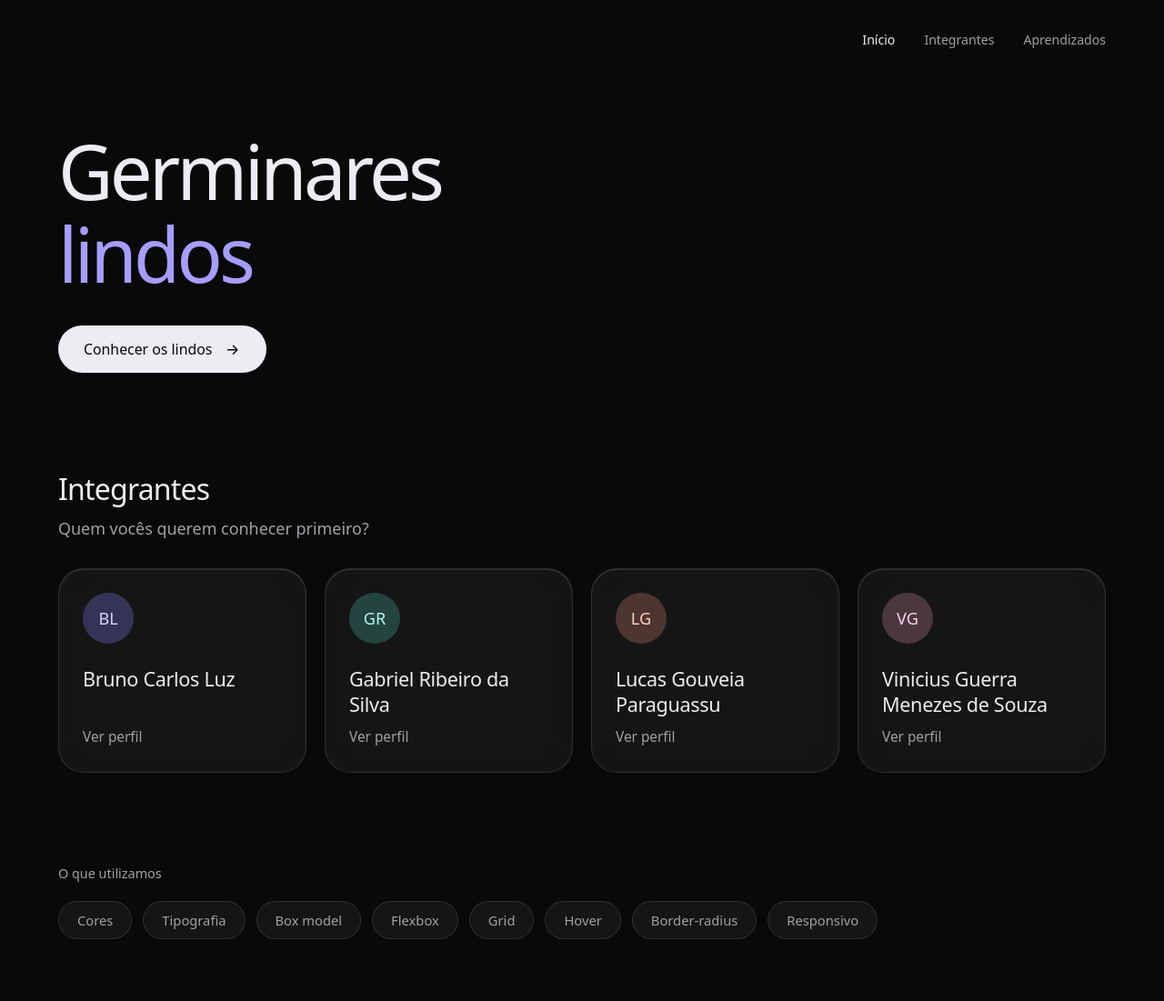
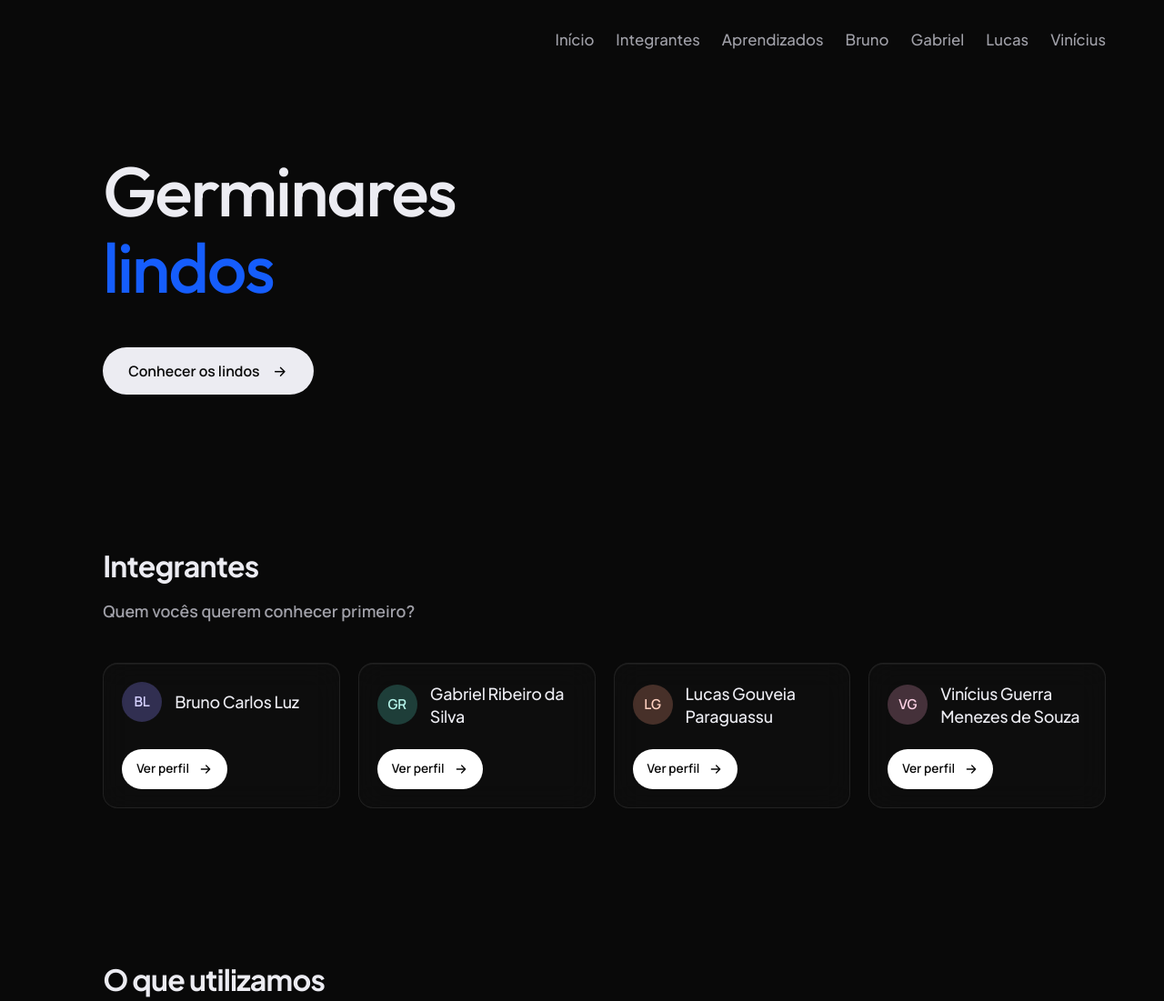
Before and after one commit to brunocluz/quem-somos-nos, a plain HTML site: page paginaInicial.html in a window 1280 px wide. Shown: the top 1101 px of the page at 91% size. Drawn offline with Linux system fonts and the light colour scheme.

Commit message:
feat: v2 landing page

```diff
--- a/estilos/style-pagina-inicial.css
+++ b/estilos/style-pagina-inicial.css
@@ -1,23 +1,22 @@
 :root {
     --fundo: #090909;
-    --texto: #ECECF2;
-    --texto-suave: #A0A0A8;
-    --texto-apagado: #707078;
+    --texto: #ececf2;
+    --texto-suave: #a0a0a8;
 
-    --vidro: rgba(255, 255, 255, 0.05);
-    --vidro-forte: rgba(255, 255, 255, 0.085);
-    --borda: rgba(255, 255, 255, 0.11);
+    --vidro-forte: rgba(255, 255, 255, 0.07);
+    --card-fundo: rgba(255, 255, 255, 0.02);
+    --card-borda: rgba(255, 255, 255, 0.08);
+    --borda-hover: #ffffff;
 
-    --violeta: #A79DFF;
-    --turquesa: #5EEAD4;
+    --violeta: #a79dff;
 
-    --raio-grande: 36px;
-    --raio-medio: 28px;
+    --fonte-texto: "Manrope", system-ui, sans-serif;
+    --fonte-titulos: "Plus Jakarta Sans", system-ui, sans-serif;
+    --fonte-hero: "Outfit", system-ui, sans-serif;
 
-    --fonte: system-ui, -apple-system, "Segoe UI", Roboto, sans-serif;
-    --fonte-mono: ui-monospace, "SF Mono", "Cascadia Code", Consolas, monospace;
-
+    --raio-medio: 16px;
     --margem-lateral: clamp(24px, 5vw, 88px);
+    --deslocamento-conteudo: 1.3cm;
 }
 
 *,
@@ -33,19 +32,29 @@ html {
 body {
     margin: 0;
     min-height: 100vh;
+
     background: var(--fundo);
     color: var(--texto);
-    font-family: var(--fonte);
-    line-height: 1.5;
+
+    font-family: var(--fonte-texto);
+    font-size: 1rem;
+    font-weight: 600;
+    line-height: 1.6;
+
     -webkit-font-smoothing: antialiased;
-    overflow-x: hidden;
 }
 
-h1, h2, p, ul, ol, figure {
+h1,
+h2,
+h3,
+p,
+ul,
+ol {
     margin: 0;
 }
 
-ul, ol {
+ul,
+ol {
     padding: 0;
     list-style: none;
 }
@@ -58,6 +67,8 @@ a {
 svg {
     width: 1em;
     height: 1em;
+    flex-shrink: 0;
+
     fill: none;
     stroke: currentColor;
     stroke-width: 2;
@@ -67,97 +78,129 @@ svg {
 
 :focus-visible {
     outline: 2px solid var(--violeta);
-    outline-offset: 4px;
-}
-
-.topo,
-main,
-.rodape {
-    width: min(calc(100% - 2 * var(--margem-lateral)), 1440px);
-    margin-left: var(--margem-lateral);
-    margin-right: auto;
+    outline-offset: 5px;
 }
 
 .topo {
+    width: min(
+        calc(100% - 2 * var(--margem-lateral)),
+        1440px
+    );
+
+    margin-left: var(--margem-lateral);
+    margin-right: auto;
+
     display: flex;
     justify-content: flex-end;
     align-items: center;
-    padding-block: 26px;
+
+    padding-block: 22px;
+}
+
+main {
+    width: min(
+        calc(
+            100% - 2 * var(--margem-lateral)
+            - var(--deslocamento-conteudo)
+        ),
+        1440px
+    );
+
+    margin-left: calc(
+        var(--margem-lateral) + var(--deslocamento-conteudo)
+    );
+    margin-right: auto;
 }
 
 .menu {
     display: flex;
+    justify-content: flex-end;
     align-items: center;
-    justify-content: flex-end;
-    gap: 32px;
-    padding: 0;
-    margin: 0;
-    background: transparent;
-    border: none;
-    border-radius: 0;
-    box-shadow: none;
-    backdrop-filter: none;
+    flex-wrap: wrap;
+
+    gap: 8px 24px;
 }
 
 .menu a {
     display: inline-flex;
     align-items: center;
-    padding: 7px 0;
-    border-radius: 0;
-    background: transparent;
+
+    padding-block: 10px;
+
     color: var(--texto-suave);
-    font-size: 0.88rem;
+
+    font-family: var(--fonte-titulos);
+    font-size: 1.05rem;
     font-weight: 500;
-    transition: color 0.2s;
+    line-height: 1.4;
+
+    transition: color 0.2s ease;
 }
 
-.menu a:hover {
-    color: #FFFFFF;
-}
-
-.menu a.ativo {
-    color: var(--texto);
-    background: transparent;
+.menu a:hover,
+.menu a:focus-visible {
+    color: #ffffff;
 }
 
 .hero {
-    display: grid;
-    grid-template-columns: 1fr 1fr;
-    align-items: center;
-    gap: 56px;
-    padding-block: 56px 76px;
+    padding-block: 80px 120px;
+    scroll-margin-top: 24px;
 }
 
-h1 {
-    font-size: clamp(3.3rem, 6.5vw, 6.7rem);
+.hero-texto {
+    max-width: 850px;
+}
+
+.hero h1 {
+    font-family: var(--fonte-hero);
+    font-size: clamp(3rem, 6vw, 6rem);
     font-weight: 500;
-    line-height: 1.09;
-    letter-spacing: -0.045em;
+    line-height: 1.1;
+    letter-spacing: -0.025em;
+
+    overflow-wrap: anywhere;
 }
 
 .destaque {
     display: block;
-    color: var(--violeta);
+    color: oklch(54.6% 0.245 262.881);
 }
 
 .acoes {
     display: flex;
     flex-wrap: wrap;
     gap: 16px;
-    margin-top: 34px;
+
+    margin-top: 46px;
+}
+
+.botao,
+.botao-card {
+    display: inline-flex;
+    align-items: center;
+    justify-content: flex-start;
+
+    width: max-content;
+    border-radius: 999px;
+
+    font-family: var(--fonte-texto);
+    font-weight: 600;
+
+    white-space: nowrap;
+
+    transition:
+        padding-right 0.3s ease,
+        background-color 0.2s ease;
 }
 
 .botao {
-    display: inline-flex;
-    align-items: center;
-    justify-content: center;
     gap: 14px;
+
     min-height: 52px;
     padding: 13px 28px;
-    border-radius: 999px;
+
     font-size: 0.99rem;
-    font-weight: 500;
-    transition: background 0.2s, border-color 0.2s;
+    line-height: 1.5;
 }
 
 .botao svg {
@@ -169,32 +212,40 @@ h1 {
     color: var(--fundo);
 }
 
-.botao-primario:hover {
-    background: #FFFFFF;
+.botao-primario:hover,
+.botao-primario:focus-visible {
+    background: #ffffff;
+}
+
+.botao:hover,
+.botao:focus-visible {
+    padding-right: 52px;
 }
 
 .integrantes {
-    padding-block: 28px 76px;
+    padding-block: 48px 120px;
     scroll-margin-top: 24px;
 }
 
 .secao-topo {
-    display: flex;
-    align-items: flex-end;
-    justify-content: space-between;
-    margin-bottom: 30px;
+    margin-bottom: 42px;
 }
 
 h2 {
+    font-family: var(--fonte-titulos);
     font-size: 2rem;
-    font-weight: 500;
+    font-weight: 700;
+    line-height: 1.3;
     letter-spacing: -0.025em;
 }
 
 .secao-topo p {
-    margin-top: 6px;
+    margin-top: 14px;
+
     color: var(--texto-suave);
+
     font-size: 1.12rem;
+    font-weight: 600;
 }
 
 .cards {
@@ -203,137 +254,188 @@ h2 {
     gap: 20px;
 }
 
-.card {
-    position: relative;
-    display: flex;
-    flex-direction: column;
-    align-items: flex-start;
-    height: 100%;
-    min-height: 215px;
-    padding: 26px;
-    border-radius: var(--raio-medio);
-    background: var(--vidro);
-    border: 1px solid var(--borda);
-    box-shadow: inset 0 1px 0 rgba(255, 255, 255, 0.12);
+.cards > li {
+    min-width: 0;
+}
+
+.card,
+.tags li {
+    border: 1px solid var(--card-borda);
+
+    background: var(--card-fundo);
+    box-shadow: inset 0 1px 0 rgba(255, 255, 255, 0.05);
+
     -webkit-backdrop-filter: blur(16px);
     backdrop-filter: blur(16px);
-    transition: background 0.25s, border-color 0.25s;
+
+    transition:
+        background-color 0.3s ease,
+        border-color 0.3s ease,
+        color 0.3s ease;
 }
 
-.card:hover {
+.card {
+    display: grid;
+    grid-template-columns: auto minmax(0, 1fr);
+    align-content: space-between;
+    align-items: center;
+
+    column-gap: 14px;
+    row-gap: 20px;
+
+    height: 100%;
+    min-height: 160px;
+    padding: 20px;
+
+    border-radius: var(--raio-medio);
+}
+
+.card:hover,
+.card:focus-within,
+.tags li:hover {
     background: var(--vidro-forte);
-    border-color: rgba(167, 157, 255, 0.5);
+    border-color: var(--borda-hover);
 }
 
 .avatar {
     display: grid;
     place-items: center;
-    width: 56px;
-    height: 56px;
+
+    width: 44px;
+    height: 44px;
+
     border-radius: 50%;
-    font-size: 1.13rem;
-    font-weight: 500;
+
+    font-family: var(--fonte-texto);
+    font-size: 0.95rem;
+    font-weight: 600;
+    line-height: 1;
 }
 
 .av-violeta {
     background: rgba(142, 134, 255, 0.28);
-    color: #D6D2FF;
+    color: #d6d2ff;
 }
 
 .av-turquesa {
     background: rgba(94, 234, 212, 0.22);
-    color: #B5F5EA;
+    color: #b5f5ea;
 }
 
 .av-coral {
     background: rgba(255, 158, 128, 0.24);
-    color: #FFD0C0;
+    color: #ffd0c0;
 }
 
 .av-rosa {
     background: rgba(245, 163, 199, 0.24);
-    color: #FBD0E3;
+    color: #fbd0e3;
 }
 
 .nome {
-    margin-top: 25px;
-    font-size: 1.35rem;
+    min-width: 0;
+
+    color: var(--texto);
+
+    font-family: var(--fonte-titulos);
+    font-size: 1.12rem;
     font-weight: 500;
-    line-height: 1.3;
+    line-height: 1.4;
     letter-spacing: -0.015em;
+
+    overflow-wrap: anywhere;
+
+    transition: color 0.3s ease;
 }
 
-.ver {
-    margin-top: auto;
-    padding-top: 10px;
-    color: var(--texto-suave);
-    font-size: 0.96rem;
-    font-weight: 400;
+.card:hover .nome,
+.card:focus-within .nome {
+    color: #ffffff;
+}
+
+.botao-card {
+    grid-column: 1 / -1;
+    justify-self: start;
+
+    gap: 10px;
+
+    min-height: 44px;
+    padding: 9px 16px;
+
+    background: #ffffff;
+    color: var(--fundo);
+
+    font-size: 0.85rem;
+    line-height: 1.4;
+}
+
+.botao-card svg {
+    font-size: 1rem;
+}
+
+.botao-card:hover,
+.botao-card:focus-visible {
+    padding-right: 40px;
 }
 
 .aprendizados {
-    padding-block: 24px 48px;
+    padding-block: 48px 72px;
     scroll-margin-top: 24px;
 }
 
 .aprendizados h2 {
-    margin-bottom: 20px;
-    color: var(--texto-suave);
-    font-family: var(--fonte);
-    font-size: 0.9rem;
-    font-weight: 400;
-    letter-spacing: normal;
-    text-transform: none;
+    margin-bottom: 42px;
 }
 
 .tags {
     display: flex;
     flex-wrap: wrap;
-    gap: 12px;
+    gap: 16px;
 }
 
 .tags li {
-    padding: 9px 20px;
+    display: flex;
+    align-items: center;
+    justify-content: center;
+
+    min-height: 64px;
+    padding: 16px 28px;
+
     border-radius: 999px;
-    background: var(--vidro);
-    border: 1px solid var(--borda);
-    color: var(--texto-suave);
-    font-size: 0.92rem;
-    font-weight: 400;
-    transition: color 0.2s, border-color 0.2s;
+
+    color: var(--texto);
+
+    font-family: var(--fonte-texto);
+    font-size: 1.08rem;
+    font-weight: 500;
+    line-height: 1.5;
 }
 
 .tags li:hover {
-    color: var(--texto);
-    border-color: rgba(167, 157, 255, 0.5);
-}
-
-.rodape {
-    padding-block: 24px 40px;
-    border-top: 1px solid var(--borda);
-    color: var(--texto-apagado);
-    font-size: 0.78rem;
+    color: #ffffff;
 }
 
 @media (max-width: 1200px) {
     .cards {
         grid-template-columns: repeat(2, minmax(0, 1fr));
     }
-
-    .hero {
-        gap: 36px;
-    }
 }
 
 @media (max-width: 850px) {
     .hero {
-        grid-template-columns: 1fr;
-        gap: 40px;
-        padding-block: 45px 60px;
+        padding-block: 64px 100px;
     }
 
-    h1 {
-        font-size: clamp(3.2rem, 8vw, 5.5rem);
+    .hero h1 {
+        font-size: clamp(3rem, 7.5vw, 5rem);
+    }
+
+    .menu {
+        gap: 8px 20px;
+    }
+
+    .menu a {
+        font-size: 1rem;
     }
 }
 
@@ -343,16 +445,28 @@ h2 {
     }
 
     .topo {
-        padding-block: 20px;
+        padding-block: 16px;
     }
 
     .menu {
-        gap: 20px;
-        flex-wrap: wrap;
+        gap: 6px 16px;
     }
 
     .menu a {
-        font-size: 0.83rem;
+        padding-block: 8px;
+        font-size: 0.95rem;
+    }
+
+    .hero {
+        padding-block: 56px 80px;
+    }
+
+    .hero h1 {
+        font-size: clamp(2.5rem, 9vw, 4rem);
+    }
+
+    .acoes {
+        margin-top: 38px;
     }
 
     .cards {
@@ -360,20 +474,41 @@ h2 {
     }
 
     .card {
-        min-height: 185px;
+        min-height: 145px;
     }
 
     .integrantes {
-        padding-bottom: 50px;
+        padding-block: 40px 80px;
     }
 
-    .foto {
-        padding: 12px;
-        border-radius: 26px;
+    .secao-topo {
+        margin-bottom: 34px;
     }
 
-    .foto-moldura {
-        border-radius: 18px;
+    h2 {
+        font-size: 1.75rem;
+    }
+
+    .secao-topo p {
+        font-size: 1rem;
+    }
+
+    .aprendizados {
+        padding-block: 40px 64px;
+    }
+
+    .aprendizados h2 {
+        margin-bottom: 34px;
+    }
+
+    .tags {
+        gap: 12px;
+    }
+
+    .tags li {
+        min-height: 56px;
+        padding: 14px 22px;
+        font-size: 1rem;
     }
 }
 
@@ -382,7 +517,9 @@ h2 {
         scroll-behavior: auto;
     }
 
-    * {
+    *,
+    *::before,
+    *::after {
         transition: none !important;
     }
 }
--- a/paginaInicial.html
+++ b/paginaInicial.html
@@ -3,83 +3,194 @@
 <head>
     <meta charset="UTF-8">
     <meta name="viewport" content="width=device-width, initial-scale=1.0">
+
+    <title>Os Germinares TECHs mais lindos do Instituto J&F</title>
+
     <link rel="icon" href="imagens/money.png">
-    <title>Os Germinares TECHs mais lindos do Instituto J&amp;F</title>
-    <link rel="stylesheet" href="/estilos/style-pagina-inicial.css">
+
+    <link rel="preconnect" href="https://fonts.googleapis.com">
+    <link rel="preconnect" href="https://fonts.gstatic.com" crossorigin>
+
+    <link
+        href="https://fonts.googleapis.com/css2?family=Manrope:wght@500;600&family=Outfit:wght@500&family=Plus+Jakarta+Sans:wght@500;700&display=swap"
+        rel="stylesheet"
+    >
+
+    <link rel="stylesheet" href="estilos/style-pagina-inicial.css">
 </head>
+
 <body>
-
     <header class="topo">
         <nav class="menu" aria-label="Navegação principal">
-            <a href="#inicio" class="ativo">Início</a>
+            <a href="#inicio">Início</a>
             <a href="#integrantes">Integrantes</a>
             <a href="#aprendizados">Aprendizados</a>
+            <a href="bruno.html">Bruno</a>
+            <a href="gabriel.html">Gabriel</a>
+            <a href="lucas.html">Lucas</a>
+            <a href="vinicius.html">Vinícius</a>
         </nav>
     </header>
 
     <main>
-        <section class="hero" id="inicio">
+        <section
+            class="hero"
+            id="inicio"
+            aria-labelledby="titulo-principal"
+        >
             <div class="hero-texto">
-                <h1>Germinares <span class="destaque">lindos</span></h1>
+                <h1 id="titulo-principal">
+                    Germinares
+                    <span class="destaque">lindos</span>
+                </h1>
 
                 <div class="acoes">
                     <a class="botao botao-primario" href="#integrantes">
                         Conhecer os lindos
-                        <svg viewBox="0 0 24 24" aria-hidden="true">
+
+                        <svg
+                            viewBox="0 0 24 24"
+                            aria-hidden="true"
+                            focusable="false"
+                        >
                             <path d="M5 12h14M13 6l6 6-6 6"/>
                         </svg>
                     </a>
                 </div>
             </div>
-
-
         </section>
 
-        <section class="integrantes" id="integrantes">
+        <section
+            class="integrantes"
+            id="integrantes"
+            aria-labelledby="titulo-integrantes"
+        >
             <div class="secao-topo">
-                <div>
-                    <h2>Integrantes</h2>
-                    <p>Quem vocês querem conhecer primeiro?</p>
-                </div>
+                <h2 id="titulo-integrantes">Integrantes</h2>
+                <p>Quem vocês querem conhecer primeiro?</p>
             </div>
 
             <ol class="cards">
                 <li>
-                    <a class="card" href="bruno.html">
-                        <span class="avatar av-violeta">BL</span>
-                        <span class="nome">Bruno Carlos Luz</span>
-                        <span class="ver">Ver perfil</span>
-                    </a>
+                    <article class="card" aria-labelledby="nome-bruno">
+                        <span class="avatar av-violeta" aria-hidden="true">
+                            BL
+                        </span>
+
+                        <h3 class="nome" id="nome-bruno">
+                            Bruno Carlos Luz
+                        </h3>
+
+                        <a
+                            class="botao-card"
+                            href="bruno.html"
+                            aria-label="Ver perfil de Bruno Carlos Luz"
+                        >
+                            Ver perfil
+
+                            <svg
+                                viewBox="0 0 24 24"
+                                aria-hidden="true"
+                                focusable="false"
+                            >
+                                <path d="M5 12h14M13 6l6 6-6 6"/>
+                            </svg>
+                        </a>
+                    </article>
                 </li>
 
                 <li>
-                    <a class="card" href="gabriel.html">
-                        <span class="avatar av-turquesa">GR</span>
-                        <span class="nome">Gabriel Ribeiro da Silva</span>
-                        <span class="ver">Ver perfil</span>
-                    </a>
+                    <article class="card" aria-labelledby="nome-gabriel">
+                        <span class="avatar av-turquesa" aria-hidden="true">
+                            GR
+                        </span>
+
+                        <h3 class="nome" id="nome-gabriel">
+                            Gabriel Ribeiro da Silva
+                        </h3>
+
+                        <a
+                            class="botao-card"
+                            href="gabriel.html"
+                            aria-label="Ver perfil de Gabriel Ribeiro da Silva"
+                        >
+                            Ver perfil
+
+                            <svg
+                                viewBox="0 0 24 24"
+                                aria-hidden="true"
+                                focusable="false"
+                            >
+                                <path d="M5 12h14M13 6l6 6-6 6"/>
+                            </svg>
+                        </a>
+                    </article>
                 </li>
 
                 <li>
-                    <a class="card" href="lucas.html">
-                        <span class="avatar av-coral">LG</span>
-                        <span class="nome">Lucas Gouveia Paraguassu</span>
-                        <span class="ver">Ver perfil</span>
-                    </a>
+                    <article class="card" aria-labelledby="nome-lucas">
+                        <span class="avatar av-coral" aria-hidden="true">
+                            LG
+                        </span>
+
+                        <h3 class="nome" id="nome-lucas">
+                            Lucas Gouveia Paraguassu
+                        </h3>
+
+                        <a
+                            class="botao-card"
+                            href="lucas.html"
+                            aria-label="Ver perfil de Lucas Gouveia Paraguassu"
+                        >
+                            Ver perfil
+
+                            <svg
+                                viewBox="0 0 24 24"
+                                aria-hidden="true"
+                                focusable="false"
+                            >
+                                <path d="M5 12h14M13 6l6 6-6 6"/>
+                            </svg>
+                        </a>
+                    </article>
                 </li>
 
                 <li>
-                    <a class="card" href="vinicius.html">
-                        <span class="avatar av-rosa">VG</span>
-                        <span class="nome">Vinicius Guerra Menezes de Souza</span>
-                        <span class="ver">Ver perfil</span>
-                    </a>
+                    <article class="card" aria-labelledby="nome-vinicius">
+                        <span class="avatar av-rosa" aria-hidden="true">
+                            VG
+                        </span>
+
+                        <h3 class="nome" id="nome-vinicius">
+                            Vinícius Guerra Menezes de Souza
+                        </h3>
+
+                        <a
+                            class="botao-card"
+                            href="vinicius.html"
+                            aria-label="Ver perfil de Vinícius Guerra Menezes de Souza"
+                        >
+                            Ver perfil
+
+                            <svg
+                                viewBox="0 0 24 24"
+                                aria-hidden="true"
+                                focusable="false"
+                            >
+                                <path d="M5 12h14M13 6l6 6-6 6"/>
+                            </svg>
+                        </a>
+                    </article>
                 </li>
             </ol>
         </section>
 
-        <section class="aprendizados" id="aprendizados">
-            <h2>O que utilizamos</h2>
+        <section
+            class="aprendizados"
+            id="aprendizados"
+            aria-labelledby="titulo-aprendizados"
+        >
+            <h2 id="titulo-aprendizados">O que utilizamos</h2>
 
             <ul class="tags">
                 <li>Cores</li>
@@ -93,6 +204,5 @@
             </ul>
         </section>
     </main>
-
 </body>
 </html>
```
